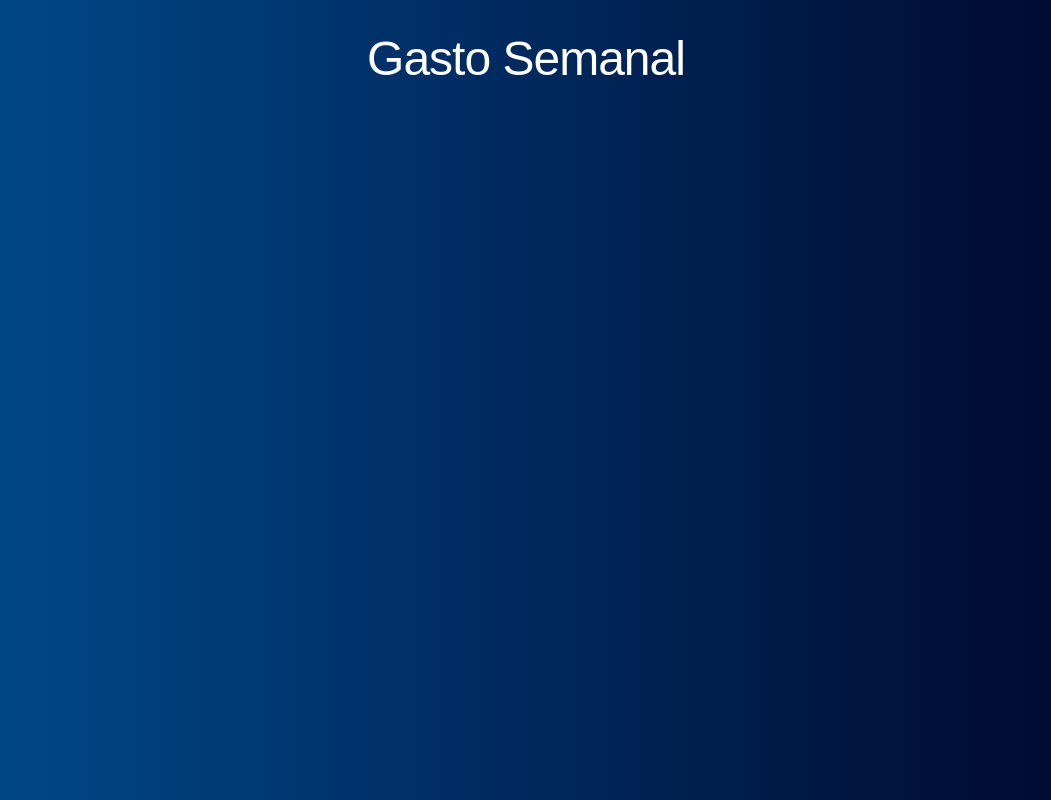
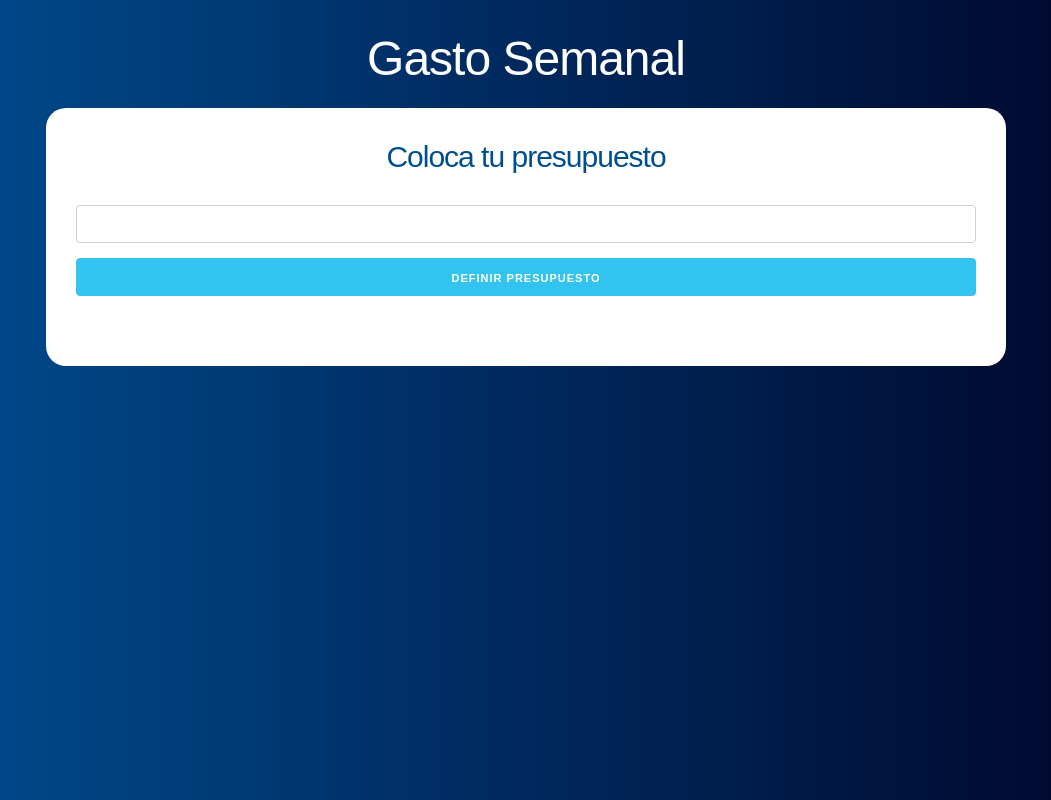
Before and after one commit to santiago-rodrig/budget, a React (Create React App) app: page / in a window 1280 px wide. Shown: the whole page, without its empty margins (114-1165 px from the left). Built offline with nearby package versions, Linux system fonts and the light colour scheme.

Commit message:
feature: Question component

```diff
--- a/src/App.js
+++ b/src/App.js
@@ -1,10 +1,14 @@
 import React from 'react';
+import Question from './components/Question';
 
 function App() {
   return (
     <div className="container">
       <header>
         <h1>Gasto Semanal</h1>
+        <div className="contenido-principal contenido">
+          <Question />
+        </div>
       </header>
     </div>
   );
--- /dev/null
+++ b/src/components/Question.js
@@ -0,0 +1,15 @@
+import React, { Fragment } from 'react'
+
+const Question = () => {
+  return (
+    <>
+      <h2>Coloca tu presupuesto</h2>
+      <form>
+        <input type="number" className="u-full-width" />
+        <input type="submit" className="button-primary u-full-width" value="Definir Presupuesto" />
+      </form>
+    </>
+  );
+}
+
+export default Question;
```
